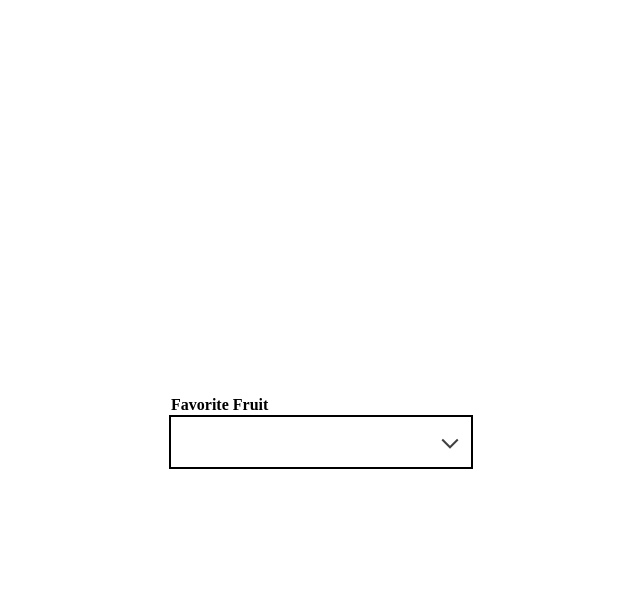
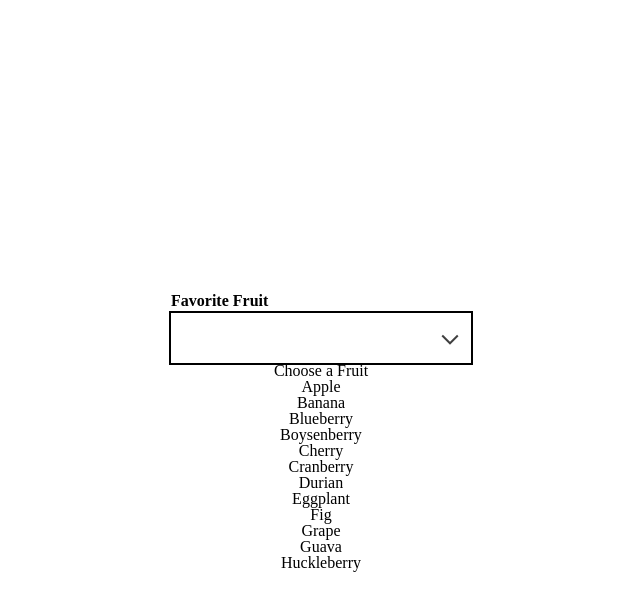
Before and after one commit to BrianARuff/test-gitdoc-extension, a React (Vite) app: page / in a window 1280 px wide. Both pictures are taken after a click on the element 640 px from the left and 442 px from the top of the page. Shown: the top 610 px of the page, without its empty margins (319-959 px from the left). Built offline with nearby package versions, Linux system fonts and the light colour scheme.

Commit message:
Oct 15, 2024, 12:25 AM

```diff
--- a/src/App.tsx
+++ b/src/App.tsx
@@ -45,6 +45,9 @@ function App() {
         renderLabelSpan={() => {
           return "Favorite Fruit";
         }}
+        renderListOption={(props) => {
+          return <p>{props?.option?.label}</p>;
+        }}
         options={formattedOptions}
       />
     </div>
```
